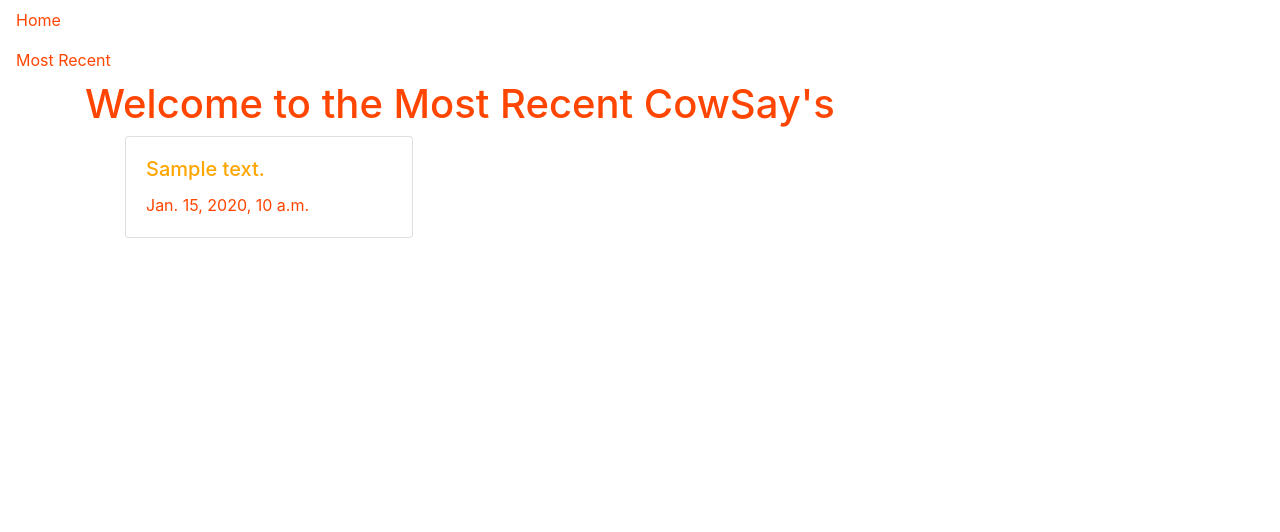
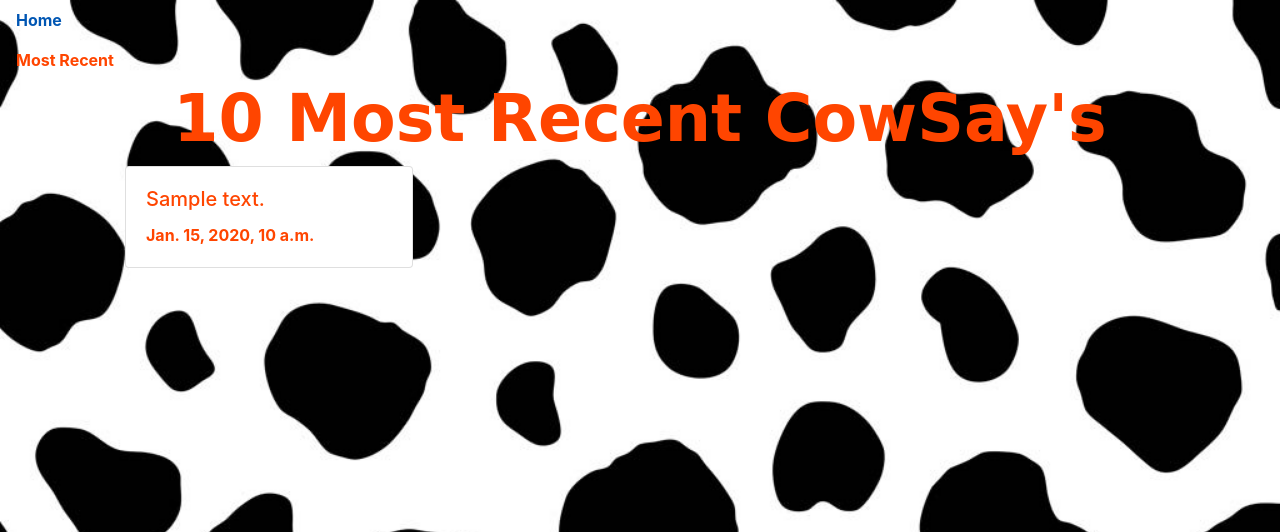
Before and after one commit to SlikNik/django_cowsay, a Django app: template templates/most_recent.html in a window 1280 px wide. Shown: the top 532 px of the page. Run offline with Django 3.2, Linux system fonts and the light colour scheme; the template is opened without the code that fills it: most values are stand-ins (such as "Sample title", 1, 10 or a date in 2020); some libraries are stand-ins or nearby versions.

Commit message:
added css

```diff
--- a/cowsay/static/css/style.css
+++ b/cowsay/static/css/style.css
@@ -1,7 +1,41 @@
 body{
-    background-color: black;
+    background-image: url('images/cow-pattern.jpg');
+    background-size: cover;
+    background-repeat: no-repeat;
+    font-weight: bolder;
+}
+
+a{
+    color: orangered;
+}
+
+.container{
+    color: orangered;
 }
 
 h1 {
     font-family: 'Lobster', cursive;
+    font-size: 65px;
+    text-align: center;
+    font-weight: bolder;
+
 }
+
+
+form, pre{
+    font-weight: bolder;
+    font-size: x-large;
+    text-align: center;
+    color: orangered;
+}
+
+button{
+    color: orangered;
+    background-image: url('images/cow-pattern.jpg');
+    font-weight: bolder;
+}
+
+pre{
+    background-color: black;
+    outline: 3px dashed orangered;
+}
--- a/templates/most_recent.html
+++ b/templates/most_recent.html
@@ -1,3 +1,4 @@
+{% load static %}
 <!DOCTYPE html>
 <html lang="en">
 
@@ -7,23 +8,24 @@
     <meta name="viewport" content="width=device-width, initial-scale=1, shrink-to-fit=no">
     <!-- CSS only -->
     <link rel="stylesheet" href="https://stackpath.bootstrapcdn.com/bootstrap/4.5.1/css/bootstrap.min.css"
-    integrity="sha384-VCmXjywReHh4PwowAiWNagnWcLhlEJLA5buUprzK8rxFgeH0kww/aWY76TfkUoSX" crossorigin="anonymous">
+        integrity="sha384-VCmXjywReHh4PwowAiWNagnWcLhlEJLA5buUprzK8rxFgeH0kww/aWY76TfkUoSX" crossorigin="anonymous">
+    <link rel="stylesheet" type="text/css" href="{% static 'css/style.css' %}">
 
     <title>CowSay</title>
 </head>
 
 <body>
-    <nav class="nav flex-column" style="color: orangered;">
-        <a class="nav-link" href="/" style="color: orangered;">Home</a>
-        <a class="nav-link active" href="/history/" style="color: orangered;">Most Recent</a>
+    <nav class="nav flex-column">
+        <a class="nav-link" href="/">Home</a>
+        <a class="nav-link active" href="/history/">Most Recent</a>
     </nav>
-    <div class="container" style="color: orangered;">
-        <h1>Welcome to the Most Recent CowSay's</h1>
+    <div class="container">
+        <h1>10 Most Recent CowSay's</h1>
         <ul>
             {% for cowsay in cowsays %}
             <div class="card" style="width: 18rem;">
                 <div class="card-body">
-                    <a href="/recipe/{{recipe.id}}" class="card-link" style="color: orange;"><h5 class="card-title">{{ cowsay.text }}</h5></a>
+                    <h5 class="card-title">{{ cowsay.text }}</h5>
                     <p class="card-text">{{ cowsay.date }}</p>
                 </div>
             </div>
```
Also changed, not shown: templates/index.html (+7 -8 lines), cowsay/static/css/images/cow-pattern.jpg (added), db.sqlite3.
